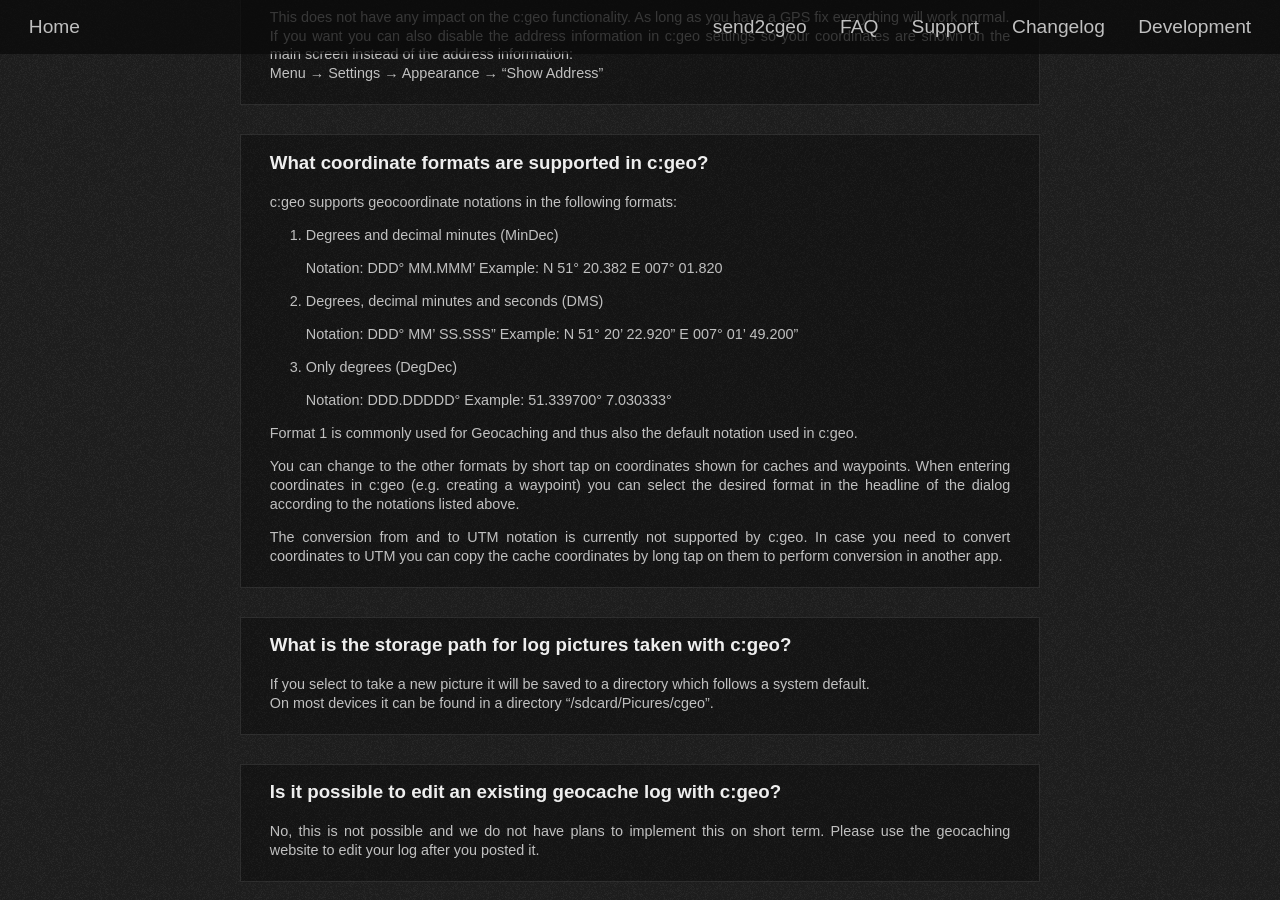
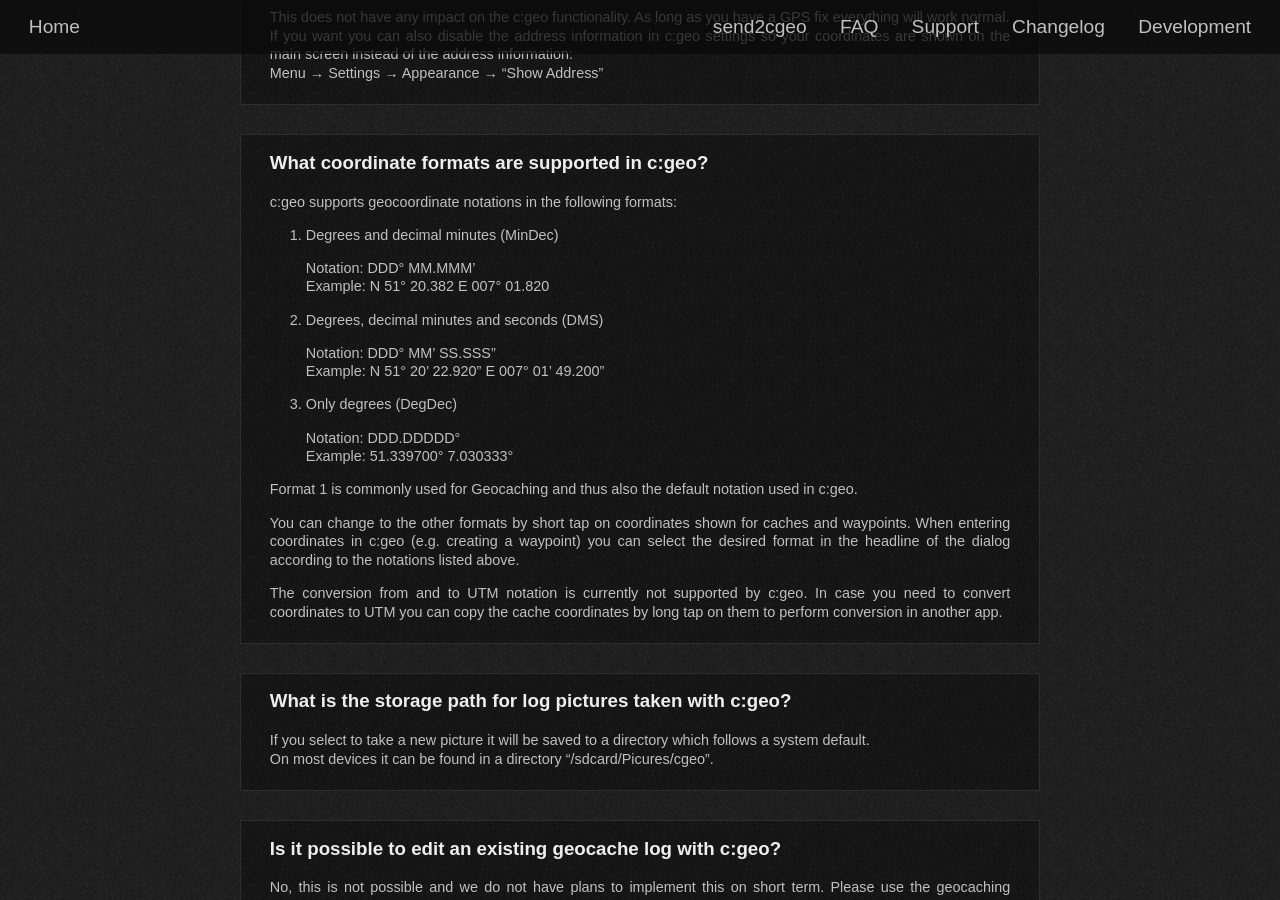
Before and after one commit to cgeo/cgeo.github.io, a Jekyll site: the page built from faq.html, in a window 1280 px wide and 900 px high, scrolled down 6466 px. Built offline with Jekyll 4.4.1, drawn with Linux system fonts in a browser that asks for light colours; some web fonts are replaced.

Commit message:
FAQ: Add missing line feeds

```diff
--- a/_data/faq.yml
+++ b/_data/faq.yml
@@ -176,17 +176,17 @@
 
             1. Degrees and decimal minutes (MinDec)
 
-                Notation: DDD° MM.MMM'
+                Notation: DDD° MM.MMM'\\
                 Example: N 51° 20.382 E 007° 01.820
 
             2. Degrees, decimal minutes and seconds (DMS)
 
-                Notation: DDD° MM' SS.SSS"
+                Notation: DDD° MM' SS.SSS"\\
                 Example: N 51° 20' 22.920" E 007° 01' 49.200"
 
             3. Only degrees (DegDec)
 
-                Notation: DDD.DDDDD°
+                Notation: DDD.DDDDD°\\
                 Example: 51.339700° 7.030333°
 
             Format 1 is commonly used for Geocaching and thus also the default notation used in c:geo.
```
